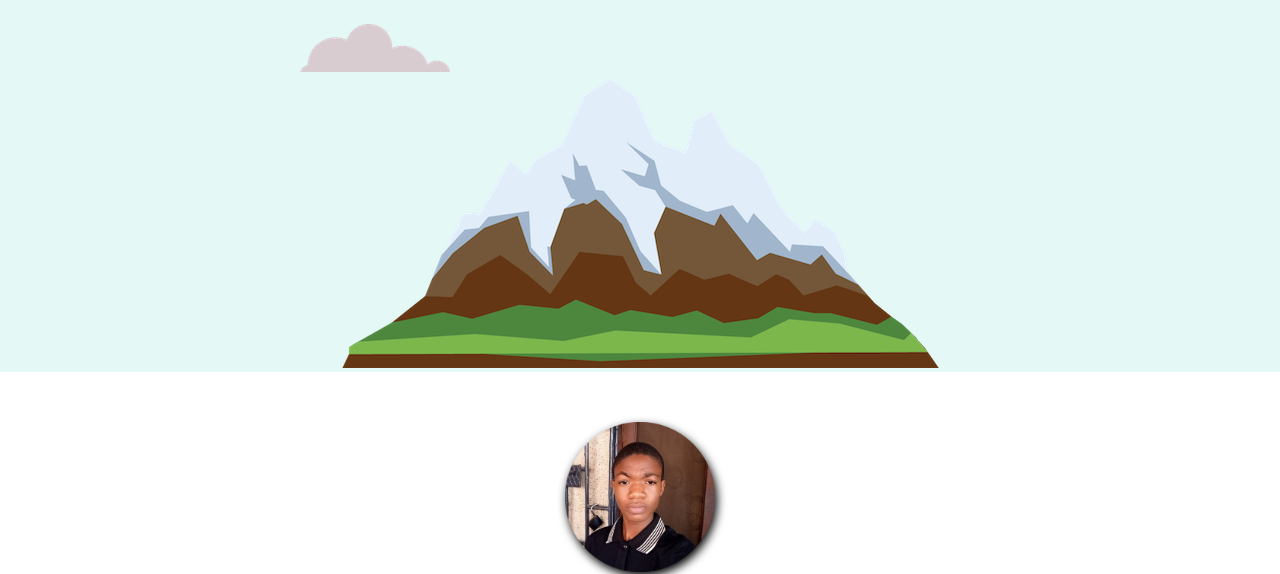
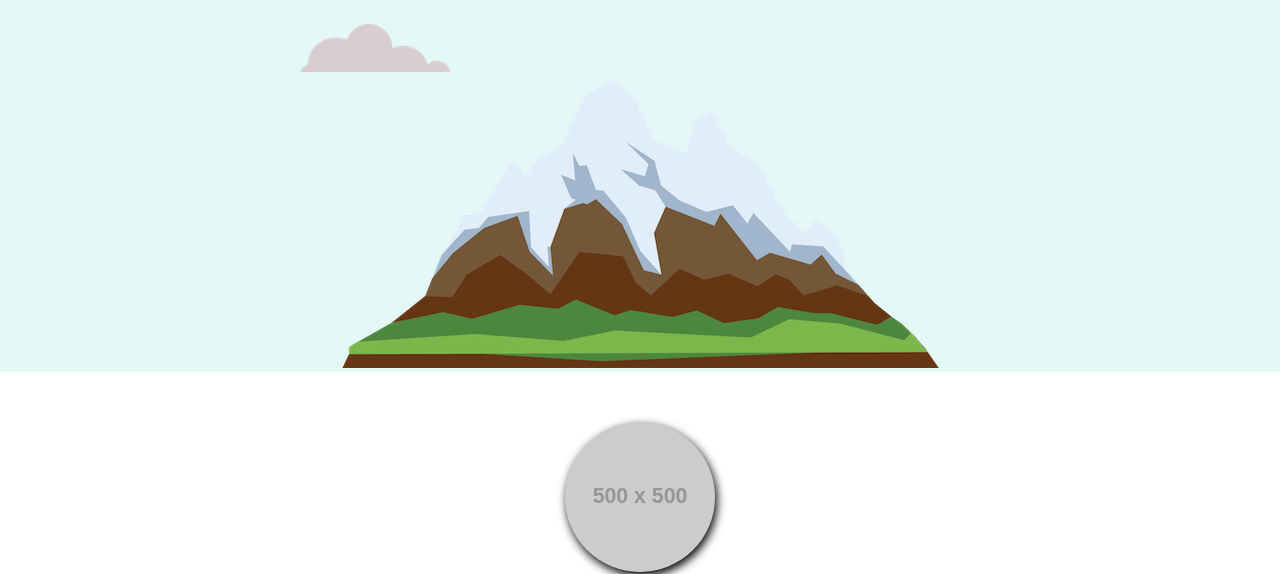
Before and after one commit to herdeybayor/dPrince, a plain HTML site: page index.html in a window 1280 px wide. Shown: the part 386-960 px from the top of the page. Drawn offline with Linux system fonts and the light colour scheme; placeholder pictures from the web are drawn by us.

Commit message:
change profile pic

```diff
--- a/css/styles.css
+++ b/css/styles.css
@@ -73,6 +73,7 @@ a {
 .profile-img {
     margin-top: 50px;
     filter: drop-shadow(2px 4px 5px black);
+    border-radius: 50%;
 }
 
 .profile p {
--- a/index.html
+++ b/index.html
@@ -25,7 +25,7 @@
     </div>
     <div class="middle-container">
         <div class="profile">
-            <img class="profile-img" src="images/profle.png" alt="" width="150px">
+            <img class="profile-img" src="https://via.placeholder.com/500x500" alt="" width="150px">
             <h2>Hello.</h2>
             <p>I'm a Web Developer, a Graphic Designer. Founder of dPrince Corp. I Love to Code.
             </p>
```
